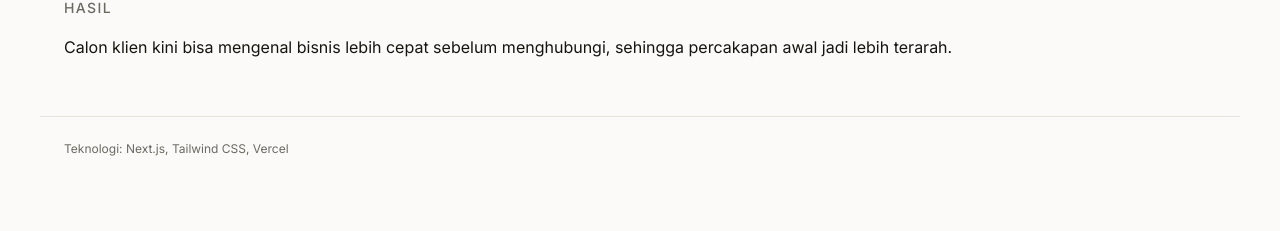
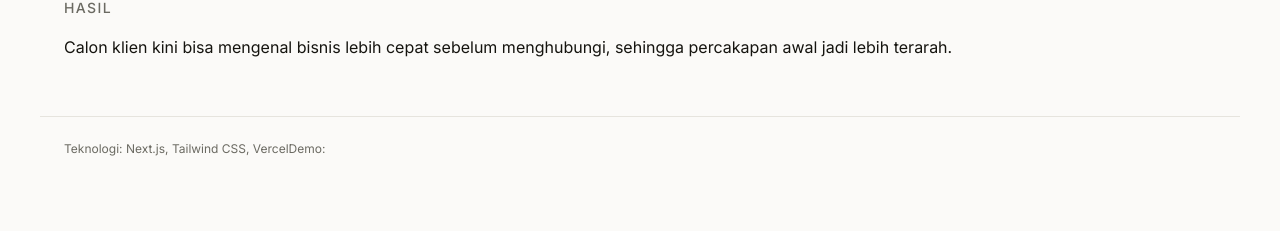
Before and after one commit to Shiro-root/personalPortofolio-dewangga, a React (Vite) app: page /proyek/company-profile in a window 1280 px wide. Shown: the part 1616-1847 px from the top of the page. Built offline with nearby package versions, Linux system fonts and the light colour scheme.

Commit message:
update content

```diff
--- a/src/data/content.js
+++ b/src/data/content.js
@@ -158,6 +158,7 @@ export const projects = [
     result:
       "Permintaan dukungan lebih jarang terlewat, dan setiap tim tahu prioritas kerja mereka setiap hari.",
     tech: ["Laravel", "Tailwind", "MySQL"],
+    demo: "https://ticketingdesk.freedev.app",
   },
   {
     id: "proposal-monitoring",
--- a/src/pages/ProjectDetail.jsx
+++ b/src/pages/ProjectDetail.jsx
@@ -71,7 +71,9 @@ export default function ProjectDetail() {
       <div className="container-max mt-14 border-t border-line pt-6">
         <p className="text-xs text-muted">
           Teknologi: {project.tech.join(", ")}
+          Demo: {project.demo}
         </p>
+
       </div>
 
       <div className="container-max mt-24 border-t border-line py-20 text-center">
```
